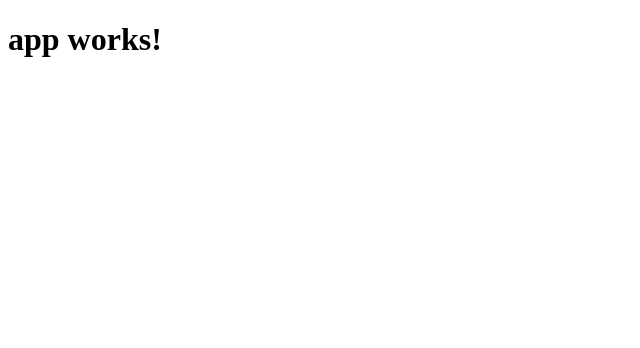
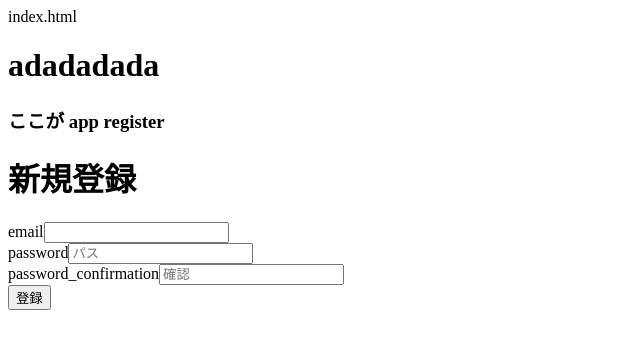
Before and after one commit to hiyashikyuri/angular-auth, an Angular app: page / in a window 1280 px wide. Shown: the top 348 px of the page, without its empty margins (0-640 px from the left). Built offline with nearby package versions, Linux system fonts and the light colour scheme.

Commit message:
build auth service

```diff
--- a/package.json
+++ b/package.json
@@ -24,7 +24,7 @@
     "core-js": "^2.4.1",
     "rxjs": "^5.0.1",
     "ts-helpers": "^1.1.1",
-    "zone.js": "^0.7.2"
+    "zone.js": "0.7.2"
   },
   "devDependencies": {
     "@angular/compiler-cli": "^2.3.1",
--- a/src/app/app.component.html
+++ b/src/app/app.component.html
@@ -1,3 +1,10 @@
 <h1>
-  {{title}}
+  adadadada
 </h1>
+
+
+<h3>
+  ここが app register
+</h3>
+
+<app-register></app-register>
--- a/src/app/app.component.ts
+++ b/src/app/app.component.ts
@@ -1,10 +1,21 @@
-import { Component } from '@angular/core';
+import {Component, OnInit} from '@angular/core';
+import {AuthService} from "./shared/auth.service";
+
 
 @Component({
   selector: 'app-root',
   templateUrl: './app.component.html',
   styleUrls: ['./app.component.css']
 })
-export class AppComponent {
-  title = 'app works!';
+export class AppComponent implements OnInit {
+
+
+  constructor(private authService: AuthService) {
+  }
+
+  ngOnInit() {
+
+  }
+
+
 }
--- /dev/null
+++ b/src/app/register/register/register.component.html
@@ -0,0 +1,22 @@
+<h1>新規登録</h1>
+<div class="form-group">
+  <label>email</label>
+  <input class="form-control input-lg" [(ngModel)]="register.email" id="email">
+</div>
+
+<div class="form-group">
+  <label>password</label>
+  <input type="password" class="form-control" ngcontrol="password" [(ngModel)]="register.password" id="password"
+         placeholder="パス">
+</div>
+
+<div class="form-group">
+  <label>password_confirmation</label>
+  <input type="password" class="form-control" ngcontrol="password_confirmation" [(ngModel)]="register.password_confirmation" id="password_confirmation"
+         placeholder="確認">
+</div>
+
+
+
+
+<button  (click)="register()">登録</button>
--- /dev/null
+++ b/src/app/register/register/register.component.ts
@@ -0,0 +1,21 @@
+import { Component, OnInit } from '@angular/core';
+import {AuthService} from "../../shared/auth.service";
+
+
+@Component({
+  selector: 'app-register',
+  templateUrl: './register.component.html',
+  styleUrls: ['./register.component.css']
+})
+export class RegisterComponent implements OnInit {
+
+  constructor(private authService: AuthService) { }
+
+  ngOnInit() {
+
+  }
+
+  register(){
+    this.authService.send()
+  }
+}
--- /dev/null
+++ b/src/app/shared/auth.service.ts
@@ -0,0 +1,40 @@
+import {Injectable} from '@angular/core';
+import {Http, Headers, RequestOptions} from "@angular/http";
+import {Register} from "../shared/register.model";
+
+@Injectable()
+export class AuthService {
+  register = new Register();
+
+  private url = 'http://localhost:3000/auth';
+
+
+  constructor(private http: Http) {
+  }
+
+  private saveToken(token: any) {
+    if (token) {
+      localStorage.setItem('Access-Token', token);
+    }
+  }
+
+  send() {
+    let body = JSON.stringify({
+      'email': this.register.email,
+      'password': this.register.password,
+      'password_confirmation': this.register.password_confirmation,
+    });
+    let headers = new Headers({'Content-Type': 'application/json'});
+    let options = new RequestOptions(({headers: headers}));
+
+    return this.http.post(this.url, body, options).subscribe((response) =>
+      console.log(response.json()));
+  }
+
+  login() {
+    let headers = new Headers({'Content-Type': 'application/json'});
+    let options = new RequestOptions({headers: headers});
+
+
+  }
+}
--- /dev/null
+++ b/src/app/shared/register.model.ts
@@ -0,0 +1,7 @@
+export class Register {
+
+  constructor(public email?: string,
+              public password?: string,
+              public password_confirmation?: string) {
+  }
+}
--- a/src/index.html
+++ b/src/index.html
@@ -9,6 +9,18 @@
   <link rel="icon" type="image/x-icon" href="favicon.ico">
 </head>
 <body>
-  <app-root>Loading...</app-root>
+<div class="container-fluid">
+  <div class="container">
+    <div class="row">
+      index.html
+    </div>
+    <div class="row">
+      <app-root>Loading...</app-root>
+    </div>
+
+  </div>
+</div>
+
+
 </body>
 </html>
--- a/src/main.ts
+++ b/src/main.ts
@@ -4,6 +4,8 @@ import { platformBrowserDynamic } from '@angular/platform-browser-dynamic';
 import { enableProdMode } from '@angular/core';
 import { environment } from './environments/environment';
 import { AppModule } from './app/app.module';
+import 'rxjs/Rx';
+
 
 if (environment.production) {
   enableProdMode();
```
Also changed, not shown: src/app/app.module.ts (+12 -8 lines), src/app/register/register/register.component.css (added), 2 other files (tests, documents, lock files or other folders).
